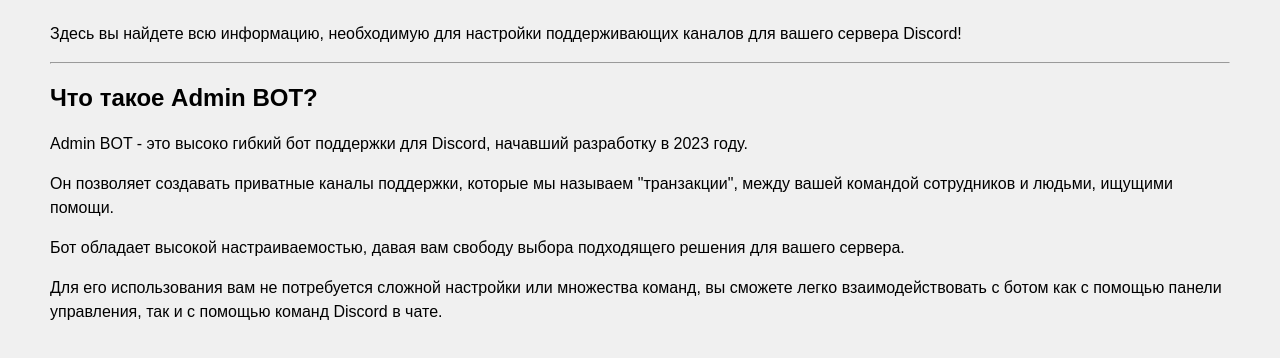
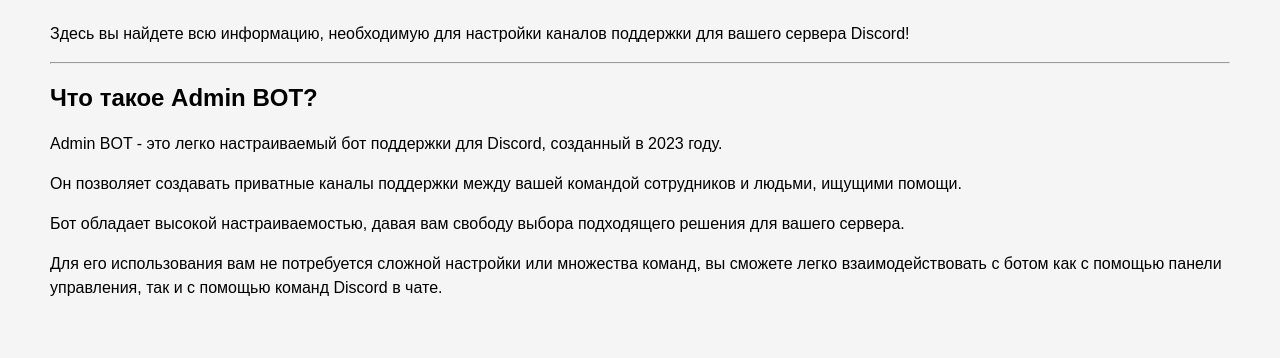
Before and after one commit to MJManur/adminbot, a plain HTML site: page index.html in a window 1280 px wide. Shown: the part 108-466 px from the top of the page. Drawn offline with Linux system fonts and the light colour scheme.

Commit message:
Update index.html

```diff
--- a/index.html
+++ b/index.html
@@ -3,11 +3,12 @@
 <head>
     <meta charset="UTF-8">
     <title>Docs</title>
+    <link rel="icon" href="https://media.discordapp.net/attachments/1112739320550400030/1194132248639836260/png-transparent-angularjs-computer-icons-github-angle-triangle-logo_1_1.png?ex=65af3d51&is=659cc851&hm=17ba938e5586a80ca8c60e259b3a4abb5f324090236a017a30578aabcf72de71"/>
     <style>
         body {
             font-family: Arial, sans-serif;
             margin: 50px;
-            background-color: #f0f0f0;
+            background-color: #f5f5f5;
         }
 
         .header {
@@ -36,16 +37,16 @@
 <body>
     <div class="header">
         <h1>Добро пожаловать на сайт документации Admin BOT</h1>
-        <img class="logo" src="https://media.discordapp.net/attachments/1112739320550400030/1194132248639836260/png-transparent-angularjs-computer-icons-github-angle-triangle-logo_1_1.png?ex=65af3d51&is=659cc851&hm=17ba938e5586a80ca8c60e259b3a4abb5f324090236a017a30578aabcf72de71" alt="Логотип GitHub">
+        <img class="logo" src="https://media.discordapp.net/attachments/1112739320550400030/1194132248639836260/png-transparent-angularjs-computer-icons-github-angle-triangle-logo_1_1.png?ex=65af3d51&is=659cc851&hm=17ba938e5586a80ca8c60e259b3a4abb5f324090236a017a30578aabcf72de71" alt="Логотип сайта">
     </div>
 
-    <p>Здесь вы найдете всю информацию, необходимую для настройки поддерживающих каналов для вашего сервера Discord!</p>
+    <p>Здесь вы найдете всю информацию, необходимую для настройки каналов поддержки для вашего сервера Discord!</p>
 
     <hr>
 
     <h2><strong>Что такое Admin BOT?</strong></h2>
-    <p>Admin BOT - это высоко гибкий бот поддержки для Discord, начавший разработку в 2023 году.</p>
-    <p>Он позволяет создавать приватные каналы поддержки, которые мы называем "транзакции", между вашей командой сотрудников и людьми, ищущими помощи.</p>
+    <p>Admin BOT - это легко настраиваемый бот поддержки для Discord, созданный в 2023 году.</p>
+    <p>Он позволяет создавать приватные каналы поддержки между вашей командой сотрудников и людьми, ищущими помощи.</p>
     <p>Бот обладает высокой настраиваемостью, давая вам свободу выбора подходящего решения для вашего сервера.</p>
     <p>Для его использования вам не потребуется сложной настройки или множества команд, вы сможете легко взаимодействовать с ботом как с помощью панели управления, так и с помощью команд Discord в чате.</p>
 </body>
```
